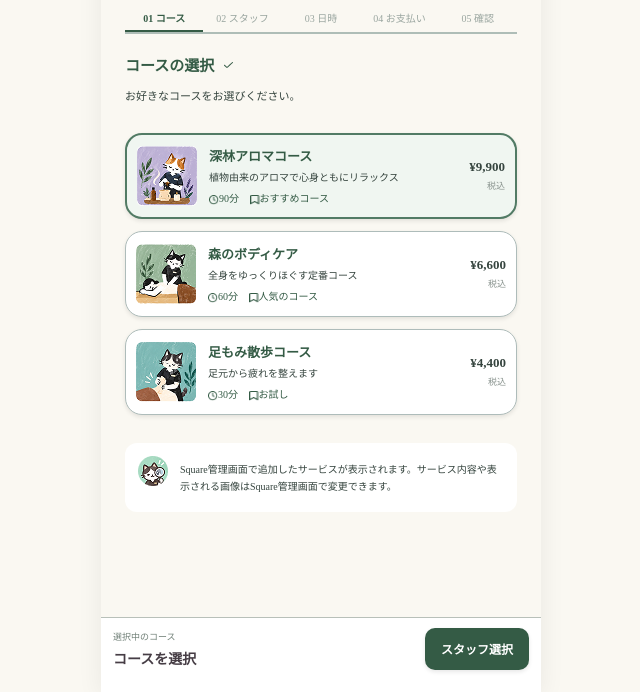
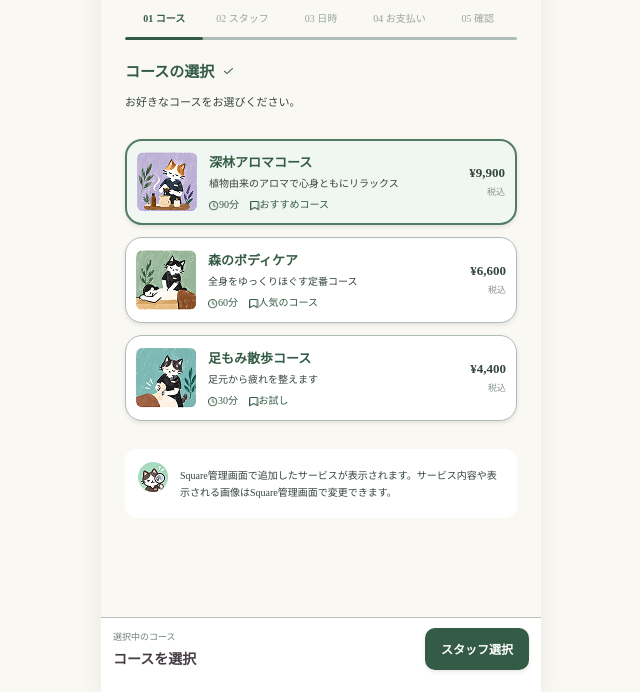
Before and after one commit to dd60cm/wildcat, a plain HTML site: page index.html in a window 1280 px wide. Shown: the part 108-800 px from the top of the page, without its empty margins (319-959 px from the left). Drawn offline with Linux system fonts and the light colour scheme.

Commit message:
プログレスバーの修正

```diff
--- a/index.html
+++ b/index.html
@@ -105,11 +105,18 @@ button { font: inherit; cursor: pointer; }
 }
 
 /* 進捗 */
+
 .progress {
   display: flex;
+  flex-direction: column;
   margin: 25px 24px 0;
-  border-bottom: 2px solid #aebdb7;
-  height: 24px;
+  padding-bottom: 0;
+}
+
+.progress-steps {
+  display: flex;
+  align-items: center;
+  justify-content: space-between;
 }
 
 .progress-step {
@@ -117,14 +124,34 @@ button { font: inherit; cursor: pointer; }
   text-align: center;
   color: #9aa6a0;
   font-size: 10px;
-  padding-bottom: 8px;
+  padding-bottom: 12px;
   white-space: nowrap;
+
+  transition: color 0.3s ease;
 }
 
 .progress-step.active {
   color: var(--green);
-  border-bottom: 2px solid var(--green);
   font-weight: bold;
+}
+
+/* 進捗ライン */
+
+.progress-track {
+  width: 100%;
+  height: 3px;
+  background: #aebdb7;
+  border-radius: 10px;
+  overflow: hidden;
+}
+
+.progress-fill {
+  width: 20%;
+  height: 100%;
+  background: var(--green);
+  border-radius: 10px;
+
+  transition: width 0.65s cubic-bezier(0.22, 1, 0.36, 1);
 }
 
 /* 共通コンテンツ */
@@ -769,11 +796,37 @@ h2 {
   </header>
 
   <nav class="progress" id="progress">
-    <div class="progress-step active">01 コース</div>
-    <div class="progress-step">02 スタッフ</div>
-    <div class="progress-step">03 日時</div>
-    <div class="progress-step">04 お支払い</div>
-    <div class="progress-step">05 確認</div>
+
+    <!-- ステップ表示 -->
+    <div class="progress-steps">
+
+      <div class="progress-step active">
+        01 コース
+      </div>
+
+      <div class="progress-step">
+        02 スタッフ
+      </div>
+
+      <div class="progress-step">
+        03 日時
+      </div>
+
+      <div class="progress-step">
+        04 お支払い
+      </div>
+
+      <div class="progress-step">
+        05 確認
+      </div>
+
+    </div>
+
+    <!-- 進捗ライン -->
+    <div class="progress-track">
+      <div class="progress-fill" id="progress-fill"></div>
+    </div>
+
   </nav>
 
   <!-- 01 コース選択 -->
@@ -1063,6 +1116,12 @@ function showScreen(index) {
   document.querySelectorAll(".progress-step").forEach((el, i) => {
     el.classList.toggle("active", i === index);
   });
+
+  // 進捗ラインの更新
+  const progress = Math.min(index + 1, 5);
+
+  $("progress-fill").style.width =
+    `${progress * 20}%`;
 
   $("footer").style.display = index === 5 ? "none" : "block";
   $("back-button").hidden = index === 0 || index === 5;
```
